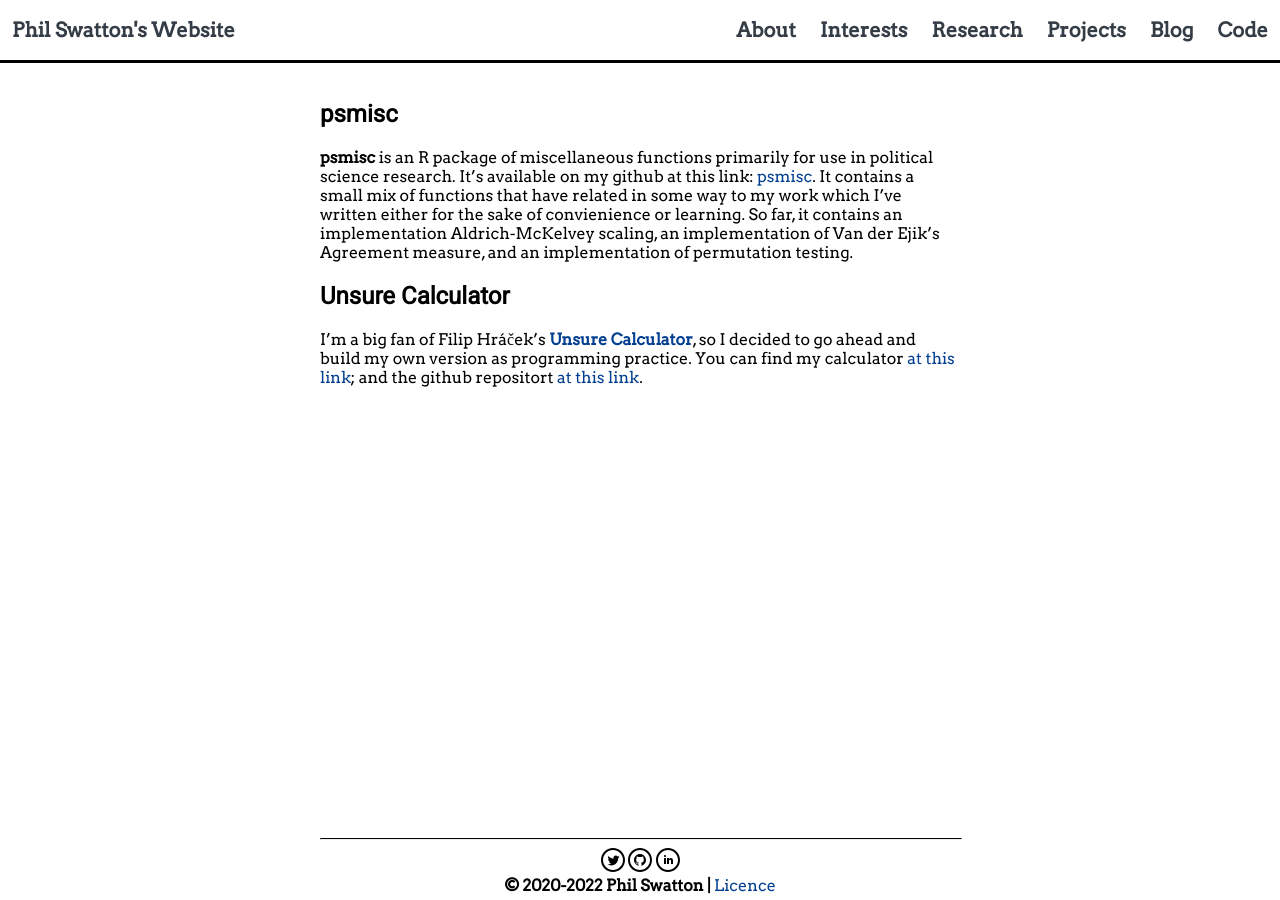
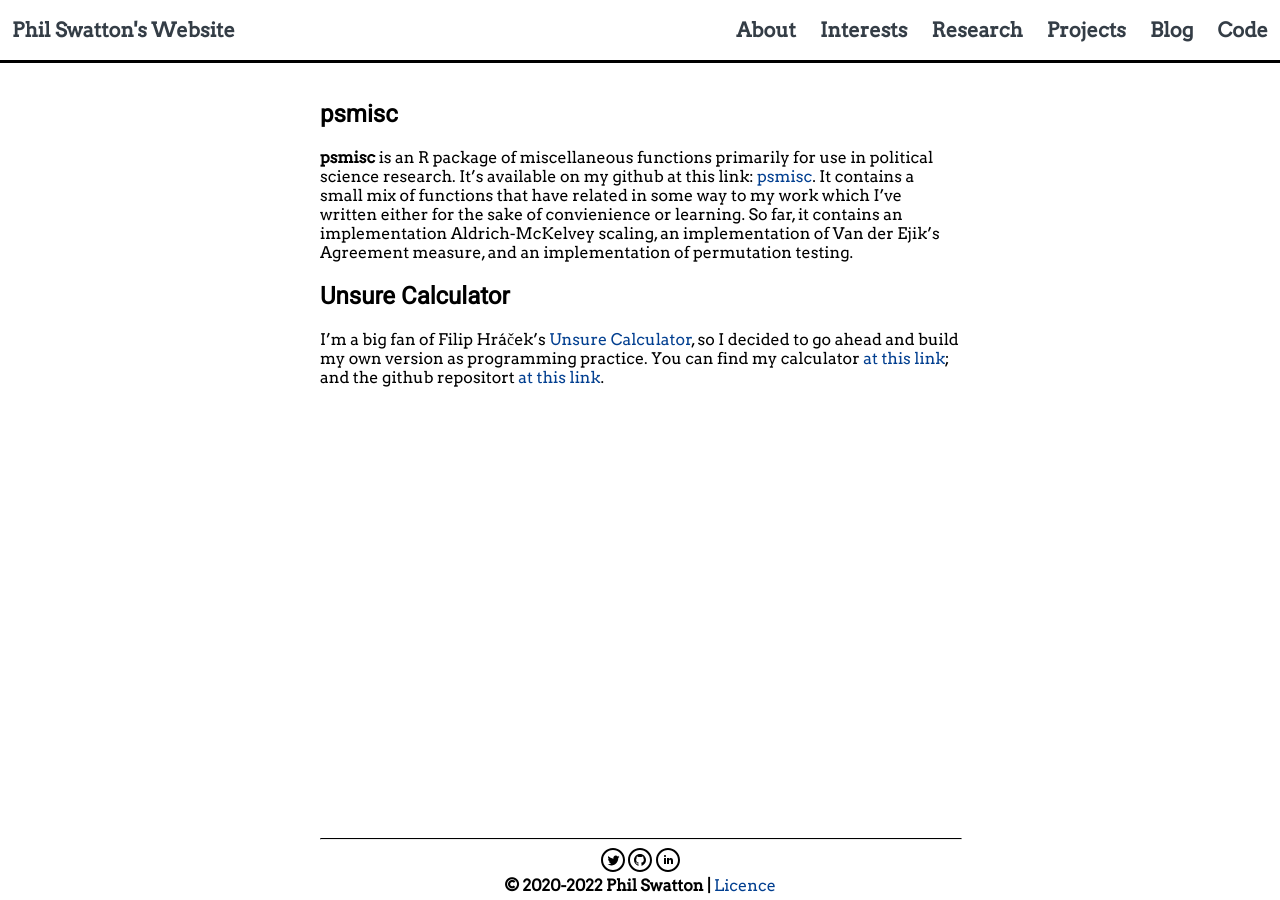
Before and after one commit to philswatton/philswatton.github.io, a Jekyll site: the page built from projects/index.md, in a window 1280 px wide. Built offline with Jekyll 4.4.1, drawn with Linux system fonts in a browser that asks for light colours.

Commit message:
removed boldface

```diff
--- a/projects/index.md
+++ b/projects/index.md
@@ -9,4 +9,4 @@ title: projects
 
 ## Unsure Calculator
 
-I'm a big fan of Filip Hráček's [**Unsure Calculator**](https://filiph.github.io/unsure/), so I decided to go ahead and build my own version as programming practice. You can find my calculator [at this link](https://philswatton.github.io/unsure-calculator/); and the github repositort [at this link](https://github.com/philswatton/unsure-calculator).
+I'm a big fan of Filip Hráček's [Unsure Calculator](https://filiph.github.io/unsure/), so I decided to go ahead and build my own version as programming practice. You can find my calculator [at this link](https://philswatton.github.io/unsure-calculator/); and the github repositort [at this link](https://github.com/philswatton/unsure-calculator).
```
